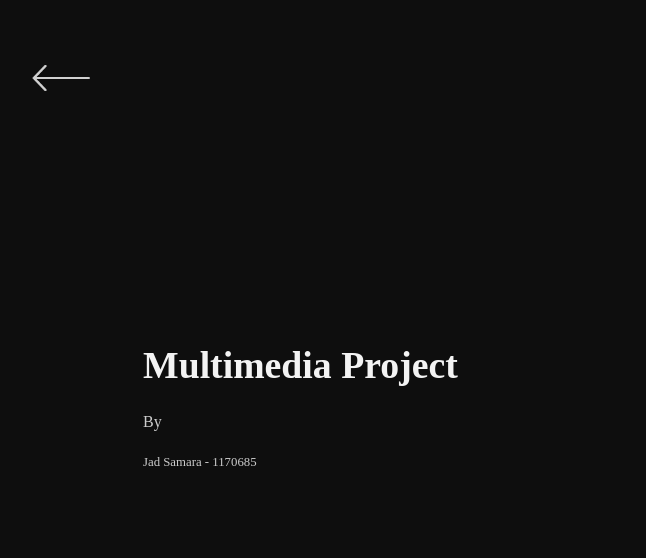
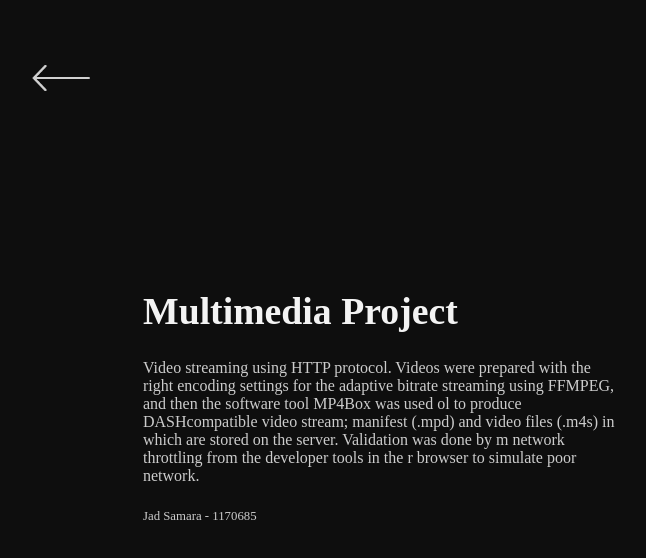
Before and after one commit to jadrsamara/Multimedia, a plain HTML site: page about.html in a window 1280 px wide. Shown: the whole page, without its empty margins (17-663 px from the left). Drawn offline with Linux system fonts and the light colour scheme.

Commit message:
format + fill about

```diff
--- a/about.html
+++ b/about.html
@@ -1,14 +1,12 @@
 <!DOCTYPE html>
+<html>
 
-<link rel="icon"
-      href="favicon.ico">
-
-<link rel="stylesheet" href="styles.css">
-
-<html>
 <head>
     <title id="title">about</title>
+    <link rel="icon" href="favicon.ico">
+    <link rel="stylesheet" href="styles.css">
 </head>
+
 <body>
 
     <a href="/">
@@ -18,10 +16,15 @@
     <div id="black">
         <div class="meta-container">
             <h1 id="ttl" class="title">Multimedia Project</h1>
-                <div id="des">By</div>
+            <div id="des">Video streaming using HTTP protocol. Videos were prepared with the right encoding settings for
+                the adaptive bitrate streaming using FFMPEG, and then the software tool MP4Box was used ol to produce
+                DASHcompatible video stream; manifest (.mpd) and video files (.m4s) in which are stored on the server.
+                Validation was done by m network throttling from the developer tools in the r browser to simulate poor
+                network.</div>
             <p class="paused">Jad Samara - 1170685</p>
         </div>
     </div>
 
 </body>
+
 </html>
```
Also changed, not shown: index.html (+3 -5 lines), video.html (+7 -9 lines). Lines whose indentation alone changed are shown as unchanged.
